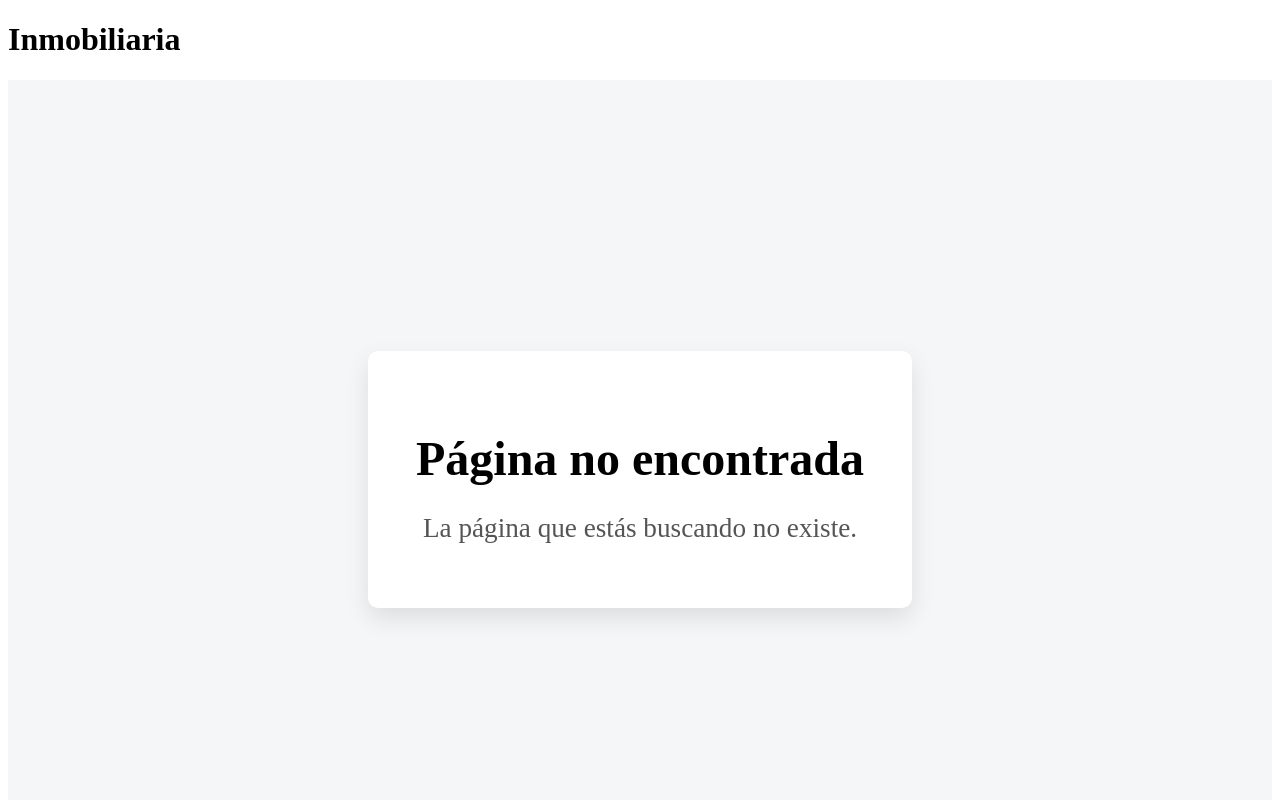
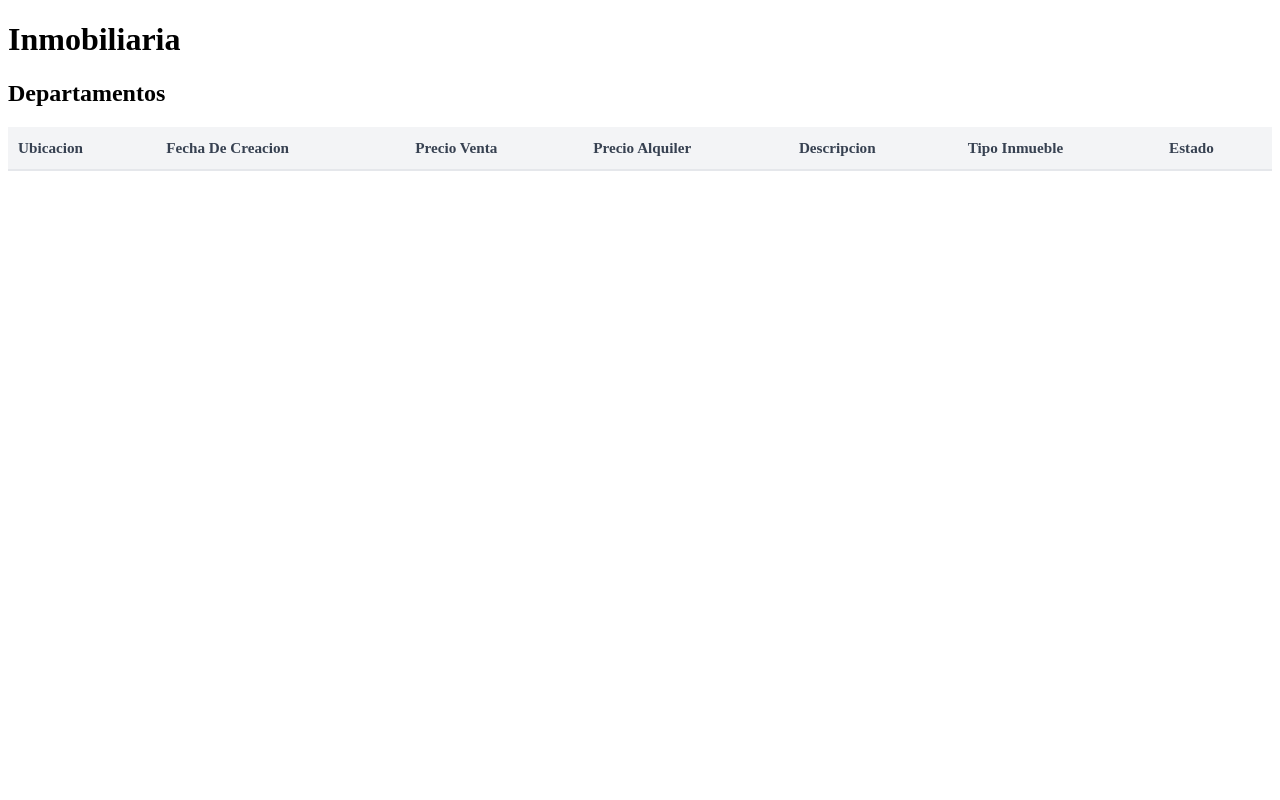
Before and after one commit to marcosDiFilippo/inmobiliaria, a React app in the folder frontend/: page /Departament in a window 1280 px wide. Shown: the top 800 px of the page. Built offline with nearby package versions, Linux system fonts and the light colour scheme; no server answers; the HTML template or start-up script is replaced by a standard one.

Commit message:
estilos para la tabla

```diff
--- a/frontend/src/App.jsx
+++ b/frontend/src/App.jsx
@@ -12,6 +12,8 @@ function App() {
   const [session, setSession] = useState("")
   const [statusCode, setStatusCode] = useState(0)
   const [links, setLinks] = useState(<></>)
+
+  console.log(currentPath)
 
   useEffect(() => {
     fetch("http://localhost/inmobiliaria/backend/auth/Session.php", { credentials: "include" })
--- /dev/null
+++ b/frontend/src/components/Table/Table.jsx
@@ -0,0 +1,18 @@
+import styles from "./Table.module.css"
+
+export function Table ({thList}) {
+    return (
+        <table>
+            <thead>
+                <tr>
+                    {thList.map(thElement => (
+                        <th key={thElement.id}>{thElement.field}</th>
+                    ))}
+                </tr>
+            </thead>
+            <tbody>
+
+            </tbody>
+        </table>
+    )
+}
--- /dev/null
+++ b/frontend/src/components/Table/Table.module.css
@@ -0,0 +1,33 @@
+table {
+    width: 100%;
+    border-collapse: collapse;
+    background-color: #ffffff;
+    font-size: 0.95rem;
+}
+
+thead {
+    background-color: #f3f4f6;
+}
+
+th {
+    padding: 12px 10px;
+    text-align: left;
+    font-weight: 600;
+    color: #374151;
+    border-bottom: 2px solid #e5e7eb;
+    white-space: nowrap;
+}
+
+td {
+    padding: 10px;
+    border-bottom: 1px solid #e5e7eb;
+    color: #374151;
+}
+
+tbody tr:hover {
+    background-color: #f9fafb;
+}
+
+tbody tr:nth-child(even) {
+    background-color: #fafafa;
+}
--- a/frontend/src/pages/Departament/Departament.jsx
+++ b/frontend/src/pages/Departament/Departament.jsx
@@ -1,7 +1,41 @@
+import { Table } from "../../components/Table/Table";
+
 export function Departament () {
+    const thList = [{
+        id: 1,
+        field: "Ubicacion"
+    },
+    {
+        id: 2,
+        field: "Fecha De Creacion"
+    },
+    {
+        id: 3,
+        field: "Precio Venta"
+    },
+    {
+        id: 4,
+        field: "Precio Alquiler"
+    },
+    {
+        id: 5,
+        field: "Descripcion"
+    },
+    {
+        id: 6,
+        field: "Tipo Inmueble"
+    },
+    {
+        id: 7,
+        field: "Estado"
+    },
+]
+
     return (
         <>
             <h2>Departamentos</h2>
+
+            <Table thList={thList}></Table>
         </>
     )
 }
--- a/frontend/src/router/Route.jsx
+++ b/frontend/src/router/Route.jsx
@@ -1,10 +1,8 @@
-import { NotFound } from "../pages/NotFound/NotFound"
-
 export function Route ({ path, component: Component, ...props }) {
     const currentPath = window.location.pathname.replace(/\/$/, "")
 
     if (path === currentPath) {
         return <Component {...props}></Component>
     }
-    return <NotFound></NotFound>
+    return null
 }
```
